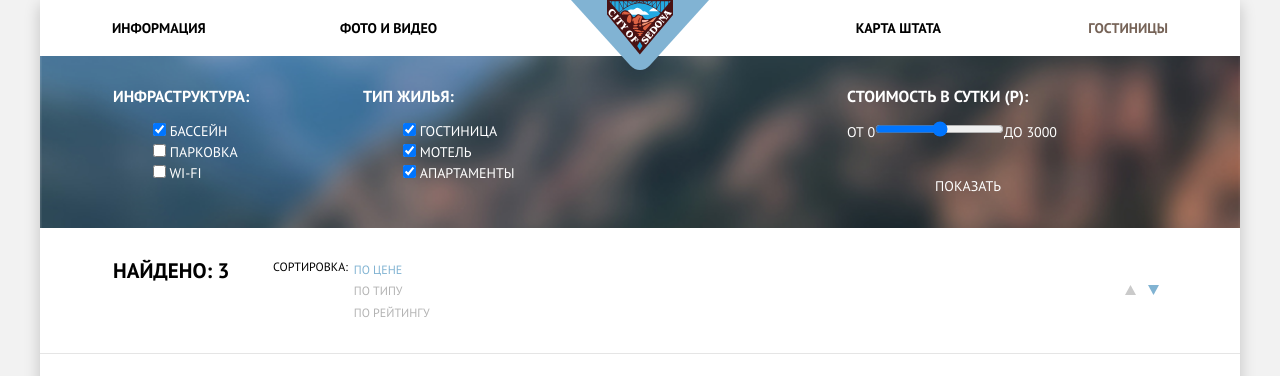
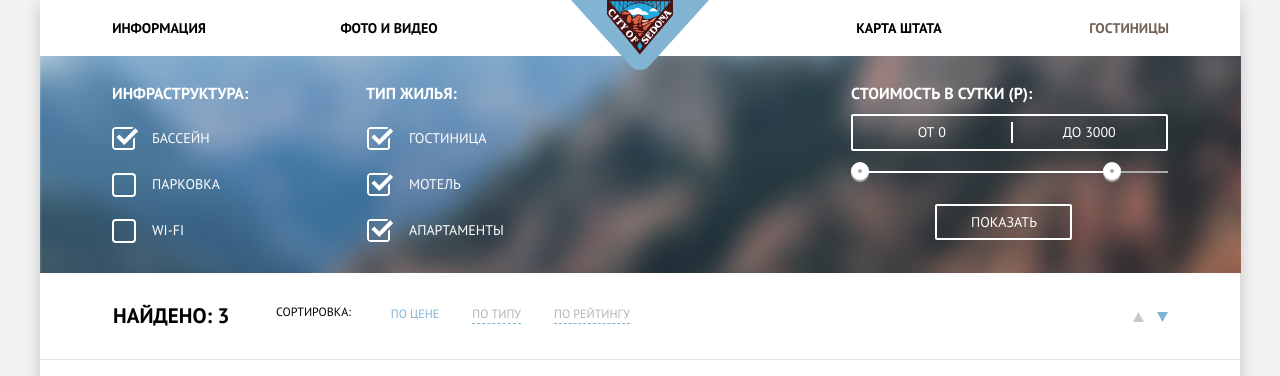
Before and after one commit to ZhDaria/1246811-sedona-28, a plain HTML site: page hotels.html in a window 1280 px wide. Shown: the top 376 px of the page. Drawn offline with Linux system fonts and the light colour scheme.

Commit message:
Продолжаем оформление декоративных элементов

```diff
--- a/css/style.css
+++ b/css/style.css
@@ -1,4 +1,5 @@
-.visually-hidden {
+.visually-hidden,
+input[type="checkbox"].visually-hidden {
     position: absolute;
     width: 1px;
     height: 1px;
@@ -70,6 +71,7 @@ html {
     position: absolute;
     top: 0;
     left: 531px;
+    z-index: 100;
   }
 
   .main-nav {
@@ -194,14 +196,15 @@ html {
 
   .features-item p {
     padding: 0;
-    margin: 0 10px;
-
+    padding-bottom: 24px;
+    margin: 0 auto;
   }
 
   .text-container {
     color: var(--basic-white);
     background-color: var(--basic-blue);
     padding: 45px;
+    padding-bottom: 22px;
     padding-top: 47px;
   }
 
@@ -226,6 +229,9 @@ html {
 
   .feature-datails-item {
     padding: 45px;
+    padding-top: 160px;
+    padding-bottom: 58px;
+    position: relative;
   }
 
   .feature-datails-item h4 {
@@ -234,27 +240,47 @@ html {
     line-height: 21px;
     margin: 0;
     padding: 0;
+    padding-bottom: 25px;
   }
 
+  .feature-datails-item::before {
+    content: "";
+    position: absolute;
+    top: 60px;
+    left: 161px;
+    background-repeat: no-repeat;
+    }
 
-  .living-detail {
+
+  .living-detail::before {
+    width: 75px;
+    height: 72px;
     background-image: url(../img/icon-1.svg);
-    background-repeat: no-repeat;
+
   }
 
-  .food-detail {
+  .food-detail::before {
     background-image: url(../img/icon-2.svg);
-    background-repeat: no-repeat;
+    width: 75px;
+    height: 70px;
   }
 
-  .souvenir-detail {
+  .souvenir-detail::before {
     background-image: url(../img/icon-3.svg);
-    background-repeat: no-repeat;
+    width: 64px;
+    height: 77px;
+    top: 56px;
+    left: 168px;
+
   }
 
   .second-feature-grid {
     display: grid;
     grid-template-columns: 2fr 1fr;
+  }
+
+  .second-feature-grid .text-container {
+    padding-top: 50px;
   }
 
   .second-feature-grid img {
@@ -267,11 +293,18 @@ html {
     display: grid;
     grid-template-columns: 1fr 1fr 1fr;
     column-gap: 20px;
+    padding: 0 10px;
 
   }
 
   .feature-345-wrapper .features-item {
     padding: 45px;
+    padding-top: 48px;
+    padding-bottom: 32px;
+  }
+
+  .feature-345-wrapper p {
+    padding-bottom: 22px;
   }
 
 
@@ -281,7 +314,7 @@ html {
     line-height: 24px;
     text-align: center;
     margin: 0;
-    margin-top: 58px;
+    margin-top: 59px;
   }
 
   .searching-info {
@@ -289,7 +322,7 @@ html {
     text-align: center;
     margin: 0;
     margin-top: 31px;
-    margin-bottom: 45px;
+    margin-bottom: 44px;
   }
 
   .button {
@@ -311,7 +344,10 @@ html {
     font-size: 21px;
     line-height: 26px;
     margin: 0 auto;
-    padding: 30px 140px;
+    padding-top: 31px;
+    padding-right: 140px;
+    padding-bottom: 29px;
+    padding-left: 140px;
   }
 
   .start-searching-button:hover,
@@ -523,14 +559,14 @@ html {
   .filters {
     background-image: url(../img/background-blur.jpg);
     background-repeat: no-repeat;
-    background-position: center;
+    background-position: center 33%;
     background-size: cover;
     color: var(--basic-white);
     margin: 0;
-    padding: 30px 73px;
-  }
-
-  .filter-form {
+    padding-top: 26.5px;
+    padding-left: 72px;
+    padding-bottom: 7.5px;
+    padding-right: 73px;
     position: relative;
   }
 
@@ -538,6 +574,7 @@ html {
   .filter-grid-container {
     display: grid;
     grid-template-columns: min-content 1fr min-content;
+
   }
 
   .filters fieldset {
@@ -547,35 +584,163 @@ html {
   }
 
   .infrastructure-filter {
-    width: 250px;
+    width: 254px;
     margin: 0;
   }
 
   .cost-filter {
-    width: 320px;
+    width: 316px;
     margin: 0;
-   justify-self: end;
+    justify-self: end;
   }
 
   .filter-title {
     font-weight: bold;
     font-size: 16px;
+    margin-bottom: 24px;
   }
 
   .filters ul {
     list-style: none;
+    padding: 0;
+    margin: 0;
+  }
+
+  .filter-option {
+    margin-bottom: 25px;
+    padding-left: 40px;
+  }
+
+  .hotel-type-filter .filter-option {
+    padding-left: 43px;
+  }
+
+  .filter-option label {
+    position: relative;
+    display: block;
+    cursor: pointer;
+    user-select: none;
+  }
+
+  .filter-option label:hover,
+  .filter-option label:hover {
+    font-weight: bold;
+  }
+
+  .filter-input-checkbox + label::before {
+    content: "";
+    width: 20px;
+    height: 20px;
+    border: 2px solid var(--basic-white);
+    border-radius: 4px;
+    position: absolute;
+    left: -40px;
+    top: -1px;
+  }
+
+  .filter-input-checkbox:disabled + label::before {
+    border-color: var(--basic-grey);
   }
 
   .filter-input-checkbox:disabled + label {
-    color: rgba(0, 0, 0, 0.3);
+    color: var(--basic-grey);
+  }
+
+  .filter-input-checkbox:checked + label::before {
+    border: none;
+    background-image: url(../img/checkbox-on.svg);
+    width: 27px;
+    height: 23px;
+  }
+
+  .filter-input-checkbox:checked:disabled + label::before {
+    background-image: url(../img/checkbox-on-grey.svg);
+  }
+
+  .hotel-type-filter  .filter-input-checkbox:checked + label::before {
+    left: -42px;
+  }
+
+  .cost-filter legend {
+    margin: 0;
+  }
+
+  .range-filter {
+    width: 317px;
+    margin-top: 10.5px;
+  }
+
+  .price-controls table {
+    width: 100%;
+    border: 2px solid #FFFFFF;
+    border-radius: 2px;
+    padding-top: 3.5px;
+    padding-bottom: 4.5px;
+    margin-bottom: 20px;
+  }
+
+  .price-controls td {
+    text-align: center;
+    padding: 0;
+    width: 50%;
+  }
+
+  .price-controls td:nth-child(2) {
+    border-left: 2px solid var(--basic-white);
+    padding-left: 2px;
+  }
+
+  .range-controls {
+    position: relative;
+  }
+
+  .range-controls .scale {
+    height: 2px;
+    background: #ABABAB;
+    padding-left: 1px;
+  }
+
+  .range-controls .bar {
+    width: 83%;
+    height: 2px;
+    background: var(--basic-white);
+  }
+
+  .range-controls .toggle {
+    width: 4px;
+    height: 4px;
+    padding: 0;
+    border: 7.5px solid var(--basic-white);
+    background-color: #ABABAB;
+    border-radius: 50%;
+    box-shadow: 0 2px 1px 0 #ABABAB;
+    position: absolute;
+    left: 0px;
+    top: -9px;
+    cursor: pointer;
+  }
+
+  .range-controls .toggle-max {
+    left: 252px;
+  }
+
+  .range-controls .toggle:hover,
+  .range-controls .toggle:focus {
+    border-width: 9px;
+    top: -10.5px;
   }
 
   .filter-button {
     font-weight: normal;
+    border: 2px solid var(--basic-white);
+    border-radius: 2px;
+    padding-top: 6px;
+    padding-right: 33px;
+    padding-bottom: 5px;
+    padding-left: 34px;
     position: absolute;
-    bottom: 0;
-    right: 160px;
-
+    top: 148px;
+    left: 895px;
   }
 
   .filter-button:hover,
@@ -589,7 +754,7 @@ html {
     padding: 30px 73px;
     padding-right: 73px;
     display: grid;
-    grid-template-columns: 160px 892px;
+    grid-template-columns: 163px 892px;
   }
 
   .sorting-results h3 {
@@ -613,12 +778,23 @@ html {
     font-size: 12px;
     line-height: 18px;
     margin: 0;
+    margin-right: 40px;
   }
 
-  .sorting ul {
+  .sorting-list {
     list-style: none;
     padding: 0;
     margin: 0;
+    display: flex;
+    justify-content: flex-start;
+    flex-wrap: wrap;
+
+  }
+
+  .sorting-list li {
+    margin-right: 33px;
+    line-height: 18px;
+
   }
 
   .sort-item-button {
@@ -626,6 +802,9 @@ html {
     font-size: 12px;
     line-height: 18px;
     color: rgba(0, 0, 0, 0.3);
+    padding: 0;
+    padding-top: 1px;
+    border-bottom: 1px dashed var(--basic-blue);
   }
 
   .sort-item-button:hover,
@@ -635,12 +814,19 @@ html {
 
   .sort-item-button:active {
     color: var(--basic-black);
+    border: none;
   }
 
   .sorting .current-sort {
     color: var(--basic-blue);
+    border: none;
   }
 
+  .sort-way {
+    padding: 0;
+    padding-top: 2px;
+    padding-left: 13px;
+  }
 
   .sort-way svg {
     fill: #CACACA;
@@ -657,10 +843,6 @@ html {
 
   .current-way svg {
     fill: var(--basic-blue);
-  }
-
-  .catalog {
-
   }
 
   .catalog-list {
--- a/hotels.html
+++ b/hotels.html
@@ -31,15 +31,15 @@
             <legend class="filter-title">Инфраструктура:</legend>
             <ul>
               <li class="filter-option">
-                <input class="filter-input-checkbox" type="checkbox" name="pool" id="pool" checked>
+                <input class="visually-hidden filter-input-checkbox" type="checkbox" name="pool" id="pool" checked>
                 <label for="pool">Бассейн</label>
               </li>
               <li class="filter-option">
-                <input class="filter-input-checkbox" type="checkbox" name="parking" id="parking">
+                <input class="visually-hidden filter-input-checkbox" type="checkbox" name="parking" id="parking">
                 <label for="parking">Парковка</label>
               </li>
               <li class="filter-option">
-                <input class="filter-input-checkbox" type="checkbox" name="wi-fi" id="wi-fi">
+                <input class="visually-hidden filter-input-checkbox" type="checkbox" name="wi-fi" id="wi-fi">
                 <label for="wi-fi">Wi-Fi</label>
               </li>
             </ul>
@@ -48,24 +48,38 @@
             <legend class="filter-title">Тип жилья:</legend>
             <ul>
               <li class="filter-option">
-                <input class="filter-input-checkbox" type="checkbox" name="hotel-type" id="hotel-type" checked>
+                <input class="visually-hidden filter-input-checkbox" type="checkbox" name="hotel-type" id="hotel-type" checked>
                 <label for="hotel-type">Гостиница</label>
               </li>
               <li class="filter-option">
-                <input class="filter-input-checkbox" type="checkbox" name="motel-type" id="motel-type" checked>
+                <input class="visually-hidden filter-input-checkbox" type="checkbox" name="motel-type" id="motel-type" checked>
                 <label for="motel-type">Мотель</label>
               </li>
               <li class="filter-option">
-                <input class="filter-input-checkbox" type="checkbox" name="aparts-type" id="aparts-type" checked>
+                <input class="visually-hidden filter-input-checkbox" type="checkbox" name="aparts-type" id="aparts-type" checked>
                 <label for="aparts-type">Апартаменты</label>
               </li>
             </ul>
           </fieldset>
           <fieldset class="cost-filter">
             <legend class="filter-title">Стоимость в сутки (Р):</legend>
-            <p>
-              от 0<input type="range" min="0" max="3000" step="100" id="cost">до 3000
-            </p>
+            <div class="range-filter">
+              <div class="price-controls">
+                <table class="price">
+                  <tr>
+                    <td>от 0</td>
+                    <td>до 3000</td>
+                  </tr>
+                </table>
+              </div>
+              <div class="range-controls">
+                <div class="scale">
+                  <div class="bar"></div>
+                </div>
+                <div class="toggle toggle-min" tabindex="0"></div>
+                <div class="toggle toggle-max" tabindex="0"></div>
+              </div>
+            </div>
           </fieldset>
         </div>
         <button class="button filter-button" type="submit">Показать</button>
@@ -76,7 +90,7 @@
         <h3>Найдено: 3</h3>
         <section class="sorting">
          <h4>Сортировка:</h4>
-          <ul>
+          <ul class="sorting-list">
            <li><button class="button sort-item-button current-sort" type="button">По цене</button></li>
            <li><button class="button sort-item-button" type="button">По типу</button></li>
            <li><button class="button sort-item-button" type="button">По рейтингу</button></li>
```
Also changed, not shown: index.html (+6 -6 lines), img/checkbox-on-grey.svg (added).
